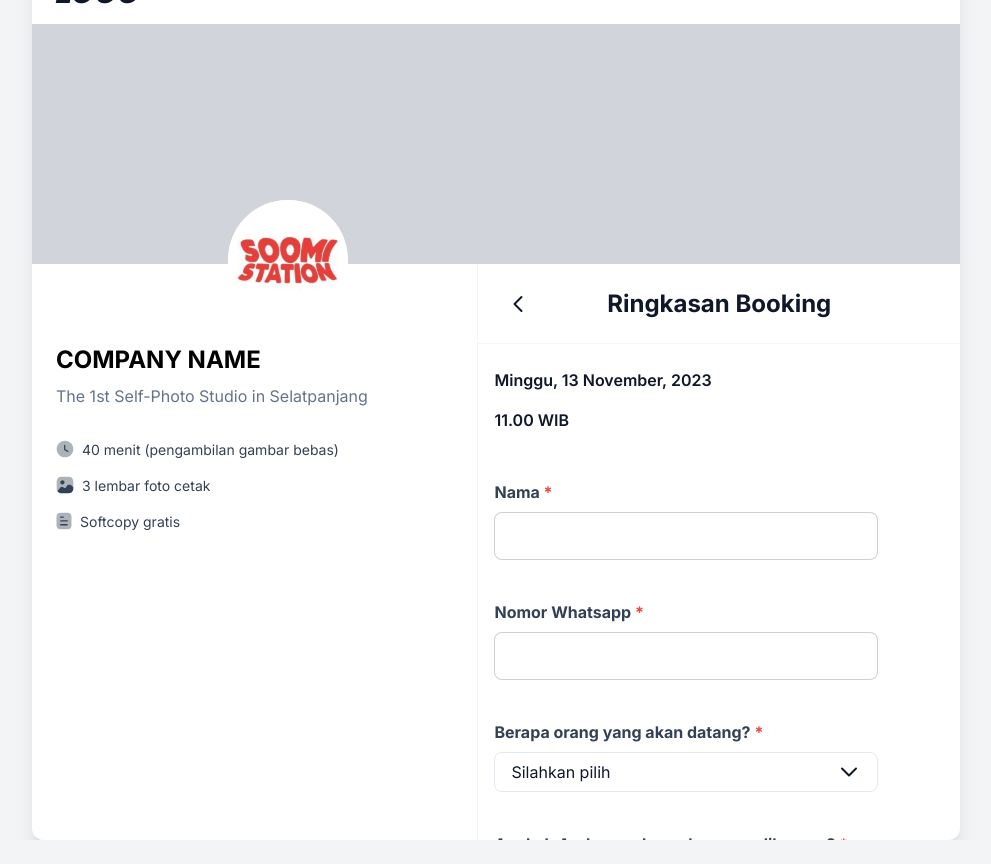
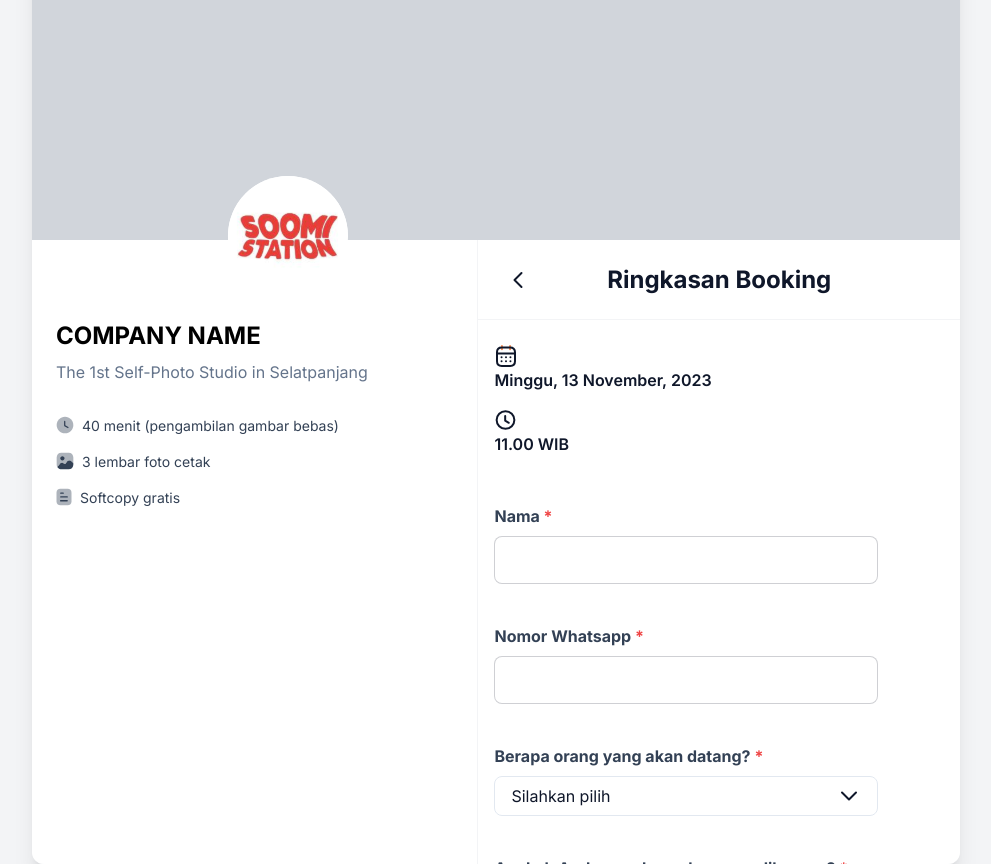
Before and after one commit to crendyyy/Photobox, a React (Vite) app: page / in a window 1280 px wide. Shown: the whole page, without its empty margins (144-1135 px from the left). Before the commit the page ends 840 px from the top, so only its background shows below. Built offline with nearby package versions, Linux system fonts and the light colour scheme.

Commit message:
add icon

```diff
--- a/src/compenents/forms/SummaryBooking.jsx
+++ b/src/compenents/forms/SummaryBooking.jsx
@@ -2,6 +2,8 @@ import React from 'react'
 import { useState } from 'react'
 import ChevronIcon from '../../assets/icons/ChevronIcon'
 import Dropdown from '../Layout/Dropdown'
+import CalendarIcon from '../../assets/icons/CalendarIcon'
+import ClockIcon from '../../assets/icons/ClockIcon'
 
 const SummaryBooking = () => {
   const paket = [
@@ -23,8 +25,18 @@ const SummaryBooking = () => {
         <button className='flex items-center justify-center w-12 h-12 pointer-events-none'></button>
       </div>
       <div className='flex flex-col gap-4 px-4 justify-startitems-center '>
-        <span className='text-base font-semibold '>Minggu, 13 November, 2023</span>
-        <span className='text-base font-semibold '>11.00 WIB</span>
+        <div>
+          <div>
+            <CalendarIcon />
+          </div>
+          <span className='text-base font-semibold '>Minggu, 13 November, 2023</span>
+        </div>
+        <div>
+          <div>
+            <ClockIcon />
+          </div>
+          <span className='text-base font-semibold '>11.00 WIB</span>
+        </div>
       </div>
       <div className='overflow-y-scroll h-96'>
         <div className='flex flex-col gap-10 py-6'>
```
